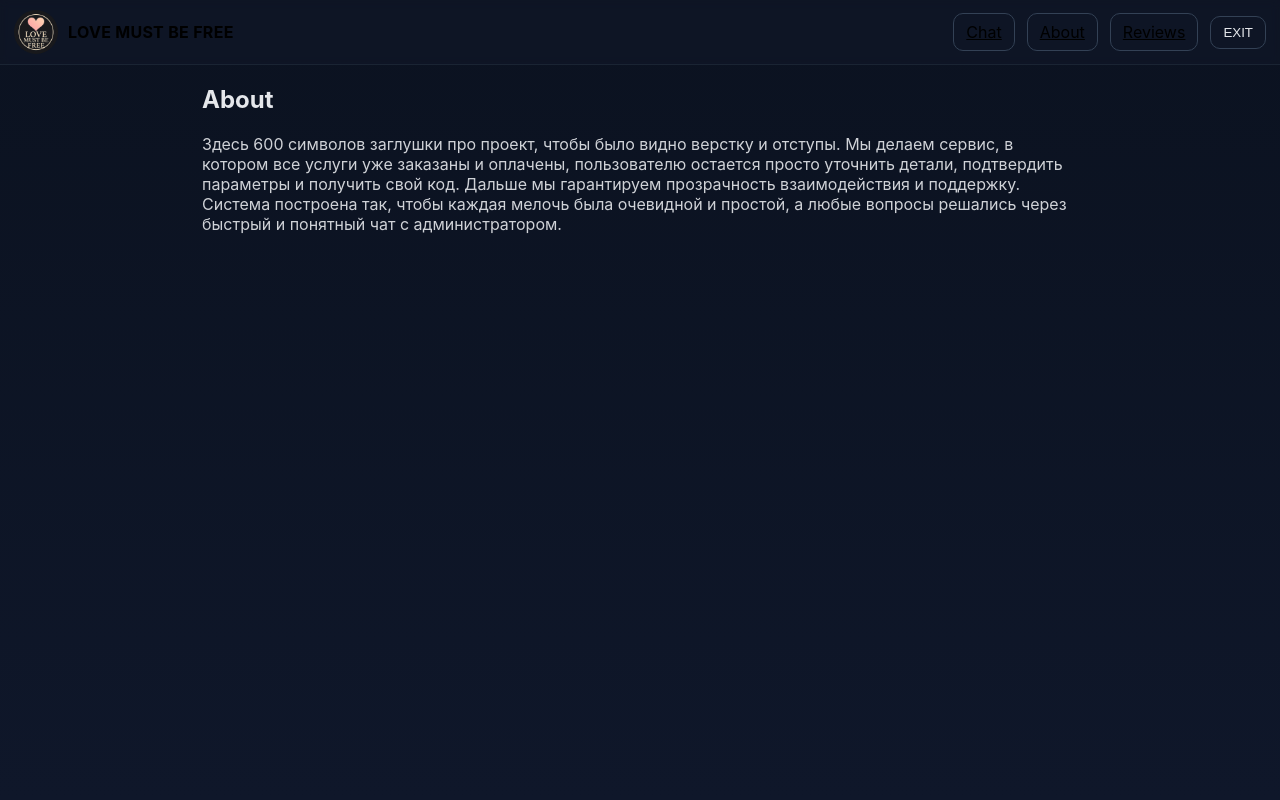
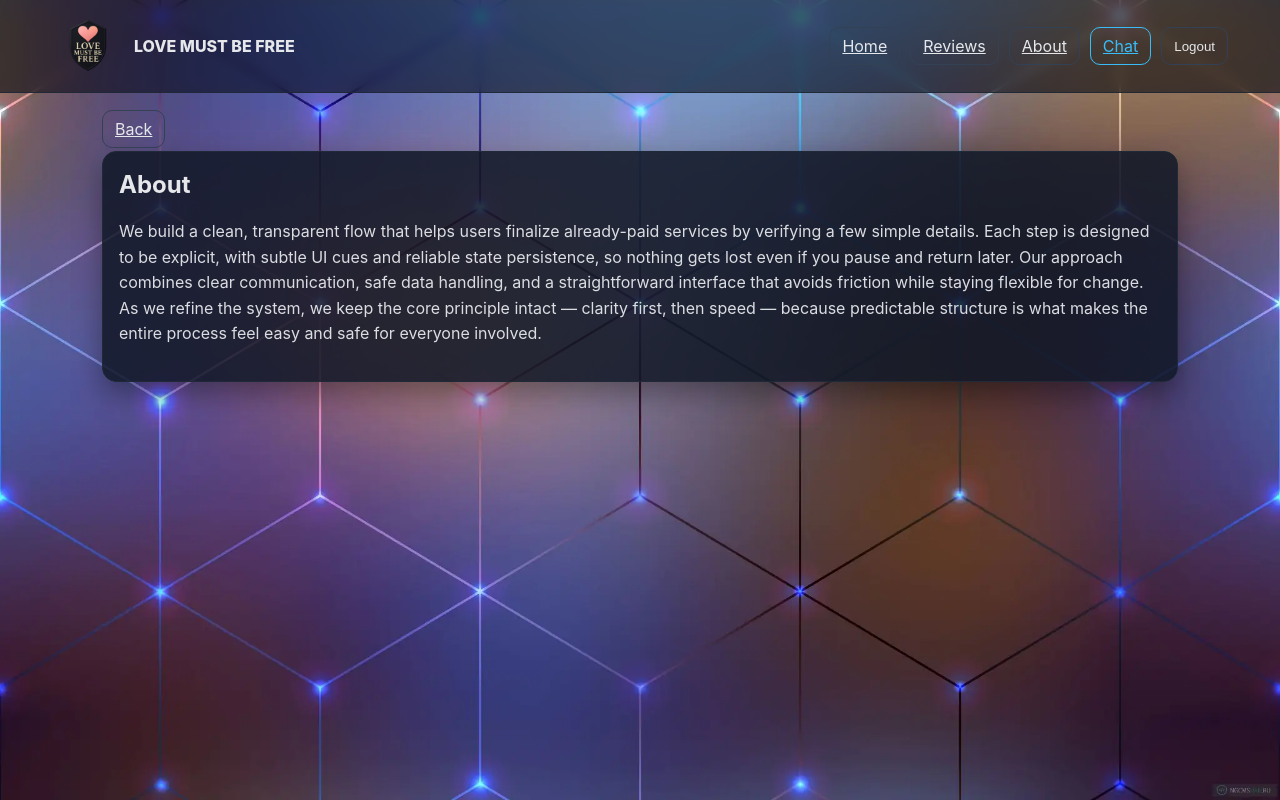
Before and after one commit to Jorgor-prog/LOVE_MUST_BE_FREE_v2, a Next.js app: page /about in a window 1280 px wide. Built offline with nearby package versions, Linux system fonts and the light colour scheme; no server answers.

Commit message:
Update page.tsx

```diff
--- a/app/about/page.tsx
+++ b/app/about/page.tsx
@@ -1,25 +1,36 @@
 'use client';
 export const dynamic = 'force-dynamic';
 
-import Image from 'next/image';
-import { useEffect } from 'react';
-import UserTopBar from '@/components/UserNav';
+import UserTopBar from '@/components/UserTopBar';
+import Link from 'next/link';
 
 export default function AboutPage(){
-  useEffect(()=>{},[]);
   return (
-    <div style={{minHeight:'100vh', background:'linear-gradient(180deg,#0b1220,#0f172a)'}}>
+    <div style={{
+      minHeight:'100vh',
+      backgroundImage:'url(/images/Background_1.webp)',
+      backgroundSize:'cover', backgroundPosition:'center'
+    }}>
       <UserTopBar />
-      <div style={{maxWidth:900, margin:'20px auto', color:'#e5e7eb', padding:'0 12px'}}>
-        <h2>About</h2>
-        <p style={{opacity:.9}}>
-          Здесь 600 символов заглушки про проект, чтобы было видно верстку и отступы.
-          Мы делаем сервис, в котором все услуги уже заказаны и оплачены,
-          пользователю остается просто уточнить детали, подтвердить параметры и
-          получить свой код. Дальше мы гарантируем прозрачность взаимодействия и поддержку.
-          Система построена так, чтобы каждая мелочь была очевидной и простой,
-          а любые вопросы решались через быстрый и понятный чат с администратором.
-        </p>
+      <div style={{maxWidth:1100, margin:'26px auto', padding:'0 12px', color:'#e5e7eb'}}>
+        <div style={{marginBottom:12}}>
+          <Link className="btn" href="/dashboard">Back</Link>
+        </div>
+
+        <div style={{
+          background:'rgba(17,24,39,0.86)', border:'1px solid #1f2937',
+          borderRadius:14, padding:'18px 16px', boxShadow:'0 12px 28px rgba(0,0,0,.35)'
+        }}>
+          <h2 style={{marginTop:0}}>About</h2>
+          <p style={{opacity:.95, lineHeight:1.6}}>
+            We build a clean, transparent flow that helps users finalize already-paid services by verifying a few simple details.
+            Each step is designed to be explicit, with subtle UI cues and reliable state persistence, so nothing gets lost even
+            if you pause and return later. Our approach combines clear communication, safe data handling, and a straightforward
+            interface that avoids friction while staying flexible for change. As we refine the system, we keep the core principle
+            intact — clarity first, then speed — because predictable structure is what makes the entire process feel easy and safe
+            for everyone involved.
+          </p>
+        </div>
       </div>
     </div>
   );
```
